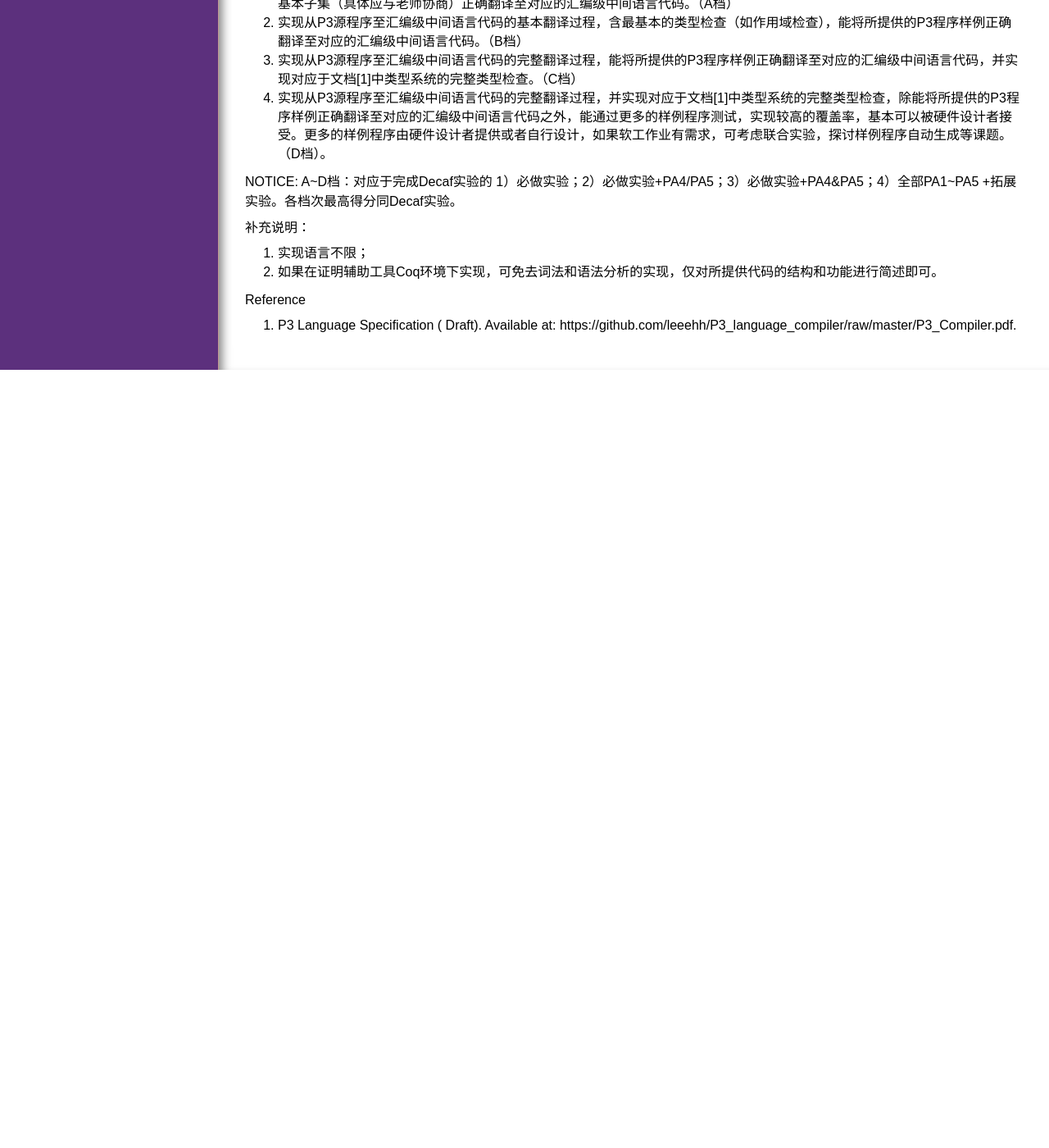
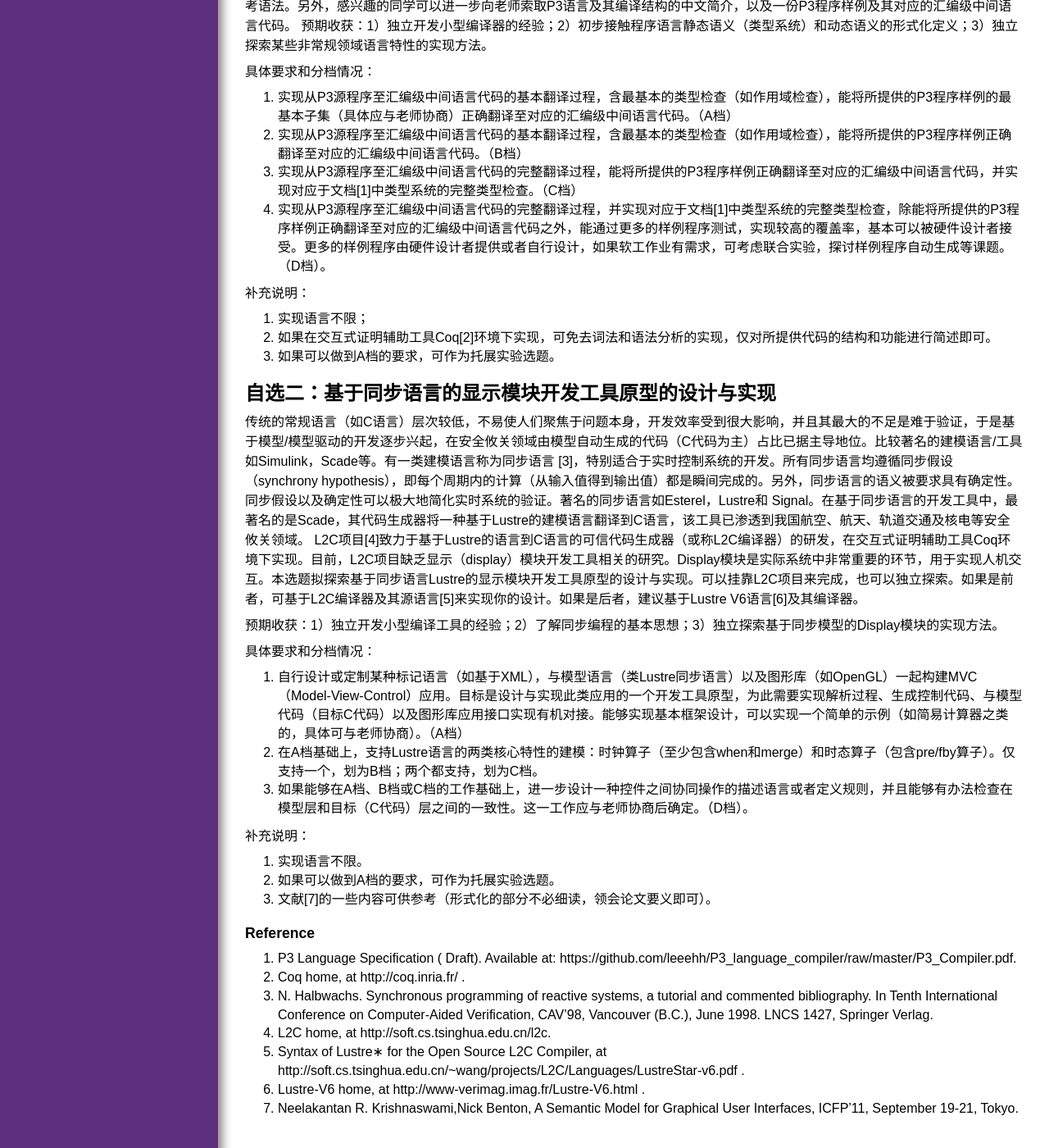
Before and after one commit to chyyuu/compiler_course_info, a Jekyll site: the page built from readinglist.md, in a window 1280 px wide and 1400 px high, scrolled down 4807 px. Shown: the whole window at 82% size. Built offline with Jekyll 4.4.1, drawn with Linux system fonts in a browser that asks for light colours; nearby versions of some CDN libraries; our own code applies the rules of GitHub Pages for plain Markdown files; before the commit the page ends 5258 px from its top, so only the background shows below that; some of the changed text lies outside the part shown.

Commit message:
Update readinglist.md

```diff
--- a/readinglist.md
+++ b/readinglist.md
@@ -155,6 +155,11 @@
 2. 对论文中的基于LLVM，GCC，ORC（Open64）或CompCert的project，如果能找到源码的，则可以尝试编译/运行并重现论文中的实验结果，写出实验分析报告，并能够给老师做汇报
 3. 基于LLVM，GCC，ORC（Open64）或CompCert，参考以上论文中的工作，尝试实现针对某种优化的翻译确认程序（基本原型即可），写出实验报告，并能够给老师做汇报。
 
+## 自选实验
+
+打分:
+
+A~D档：对应于完成Decaf实验的 1）必做实验（占总评40%）；2）必做实验+PA4/PA5（占总评50%）；3）必做实验+PA4&PA5（占总评60%）；4）独一档（拓展实验，总评后加5分）。各档次最高得分同Decaf实验。
 
 ## 自选一：一种可重构包解析器硬件配置描述语言P3的编译器实现
 
@@ -169,13 +174,38 @@ P3是一种用于实现可重构网络数据包解析器的专用硬件配置描
 3. 实现从P3源程序至汇编级中间语言代码的完整翻译过程，能将所提供的P3程序样例正确翻译至对应的汇编级中间语言代码，并实现对应于文档[1]中类型系统的完整类型检查。（C档）
 4. 实现从P3源程序至汇编级中间语言代码的完整翻译过程，并实现对应于文档[1]中类型系统的完整类型检查，除能将所提供的P3程序样例正确翻译至对应的汇编级中间语言代码之外，能通过更多的样例程序测试，实现较高的覆盖率，基本可以被硬件设计者接受。更多的样例程序由硬件设计者提供或者自行设计，如果软工作业有需求，可考虑联合实验，探讨样例程序自动生成等课题。（D档）。
 
-NOTICE: A~D档：对应于完成Decaf实验的 1）必做实验；2）必做实验+PA4/PA5；3）必做实验+PA4&PA5；4）全部PA1~PA5 +拓展实验。各档次最高得分同Decaf实验。
-
 补充说明：
 
 1. 实现语言不限；
-2. 如果在证明辅助工具Coq环境下实现，可免去词法和语法分析的实现，仅对所提供代码的结构和功能进行简述即可。
+2. 如果在交互式证明辅助工具Coq[2]环境下实现，可免去词法和语法分析的实现，仅对所提供代码的结构和功能进行简述即可。
+3. 如果可以做到A档的要求，可作为托展实验选题。
 
-Reference
+
+## 自选二：基于同步语言的显示模块开发工具原型的设计与实现
+
+传统的常规语言（如C语言）层次较低，不易使人们聚焦于问题本身，开发效率受到很大影响，并且其最大的不足是难于验证，于是基于模型/模型驱动的开发逐步兴起，在安全攸关领域由模型自动生成的代码（C代码为主）占比已据主导地位。比较著名的建模语言/工具如Simulink，Scade等。有一类建模语言称为同步语言 [3]，特别适合于实时控制系统的开发。所有同步语言均遵循同步假设（synchrony hypothesis），即每个周期内的计算（从输入值得到输出值）都是瞬间完成的。另外，同步语言的语义被要求具有确定性。同步假设以及确定性可以极大地简化实时系统的验证。著名的同步语言如Esterel，Lustre和 Signal。在基于同步语言的开发工具中，最著名的是Scade，其代码生成器将一种基于Lustre的建模语言翻译到C语言，该工具已渗透到我国航空、航天、轨道交通及核电等安全攸关领域。
+L2C项目[4]致力于基于Lustre的语言到C语言的可信代码生成器（或称L2C编译器）的研发，在交互式证明辅助工具Coq环境下实现。目前，L2C项目缺乏显示（display）模块开发工具相关的研究。Display模块是实际系统中非常重要的环节，用于实现人机交互。本选题拟探索基于同步语言Lustre的显示模块开发工具原型的设计与实现。可以挂靠L2C项目来完成，也可以独立探索。如果是前者，可基于L2C编译器及其源语言[5]来实现你的设计。如果是后者，建议基于Lustre V6语言[6]及其编译器。
+
+预期收获：1）独立开发小型编译工具的经验；2）了解同步编程的基本思想；3）独立探索基于同步模型的Display模块的实现方法。
+
+具体要求和分档情况：
+
+1. 自行设计或定制某种标记语言（如基于XML），与模型语言（类Lustre同步语言）以及图形库（如OpenGL）一起构建MVC（Model-View-Control）应用。目标是设计与实现此类应用的一个开发工具原型，为此需要实现解析过程、生成控制代码、与模型代码（目标C代码）以及图形库应用接口实现有机对接。能够实现基本框架设计，可以实现一个简单的示例（如简易计算器之类的，具体可与老师协商）。（A档）
+2. 在A档基础上，支持Lustre语言的两类核心特性的建模：时钟算子（至少包含when和merge）和时态算子（包含pre/fby算子）。仅支持一个，划为B档；两个都支持，划为C档。
+3. 如果能够在A档、B档或C档的工作基础上，进一步设计一种控件之间协同操作的描述语言或者定义规则，并且能够有办法检查在模型层和目标（C代码）层之间的一致性。这一工作应与老师协商后确定。（D档）。
+
+补充说明：
+1. 实现语言不限。
+2. 如果可以做到A档的要求，可作为托展实验选题。
+3. 文献[7]的一些内容可供参考（形式化的部分不必细读，领会论文要义即可）。
+
+### Reference
 
 1. P3 Language Specification ( Draft). Available at: https://github.com/leeehh/P3_language_compiler/raw/master/P3_Compiler.pdf.
+2. Coq home, at http://coq.inria.fr/ .
+3. N. Halbwachs. Synchronous programming of reactive systems, a tutorial and commented bibliography. In Tenth International Conference on Computer-Aided Verification, CAV'98, Vancouver (B.C.), June 1998. LNCS 1427, Springer Verlag.
+4. L2C home, at http://soft.cs.tsinghua.edu.cn/l2c.
+5. Syntax of Lustre∗ for the Open Source L2C Compiler, at
+   http://soft.cs.tsinghua.edu.cn/~wang/projects/L2C/Languages/LustreStar-v6.pdf .
+6. Lustre-V6 home, at http://www-verimag.imag.fr/Lustre-V6.html .
+7. Neelakantan R. Krishnaswami,Nick Benton, A Semantic Model for Graphical User Interfaces, ICFP'11, September 19-21, Tokyo.
```
